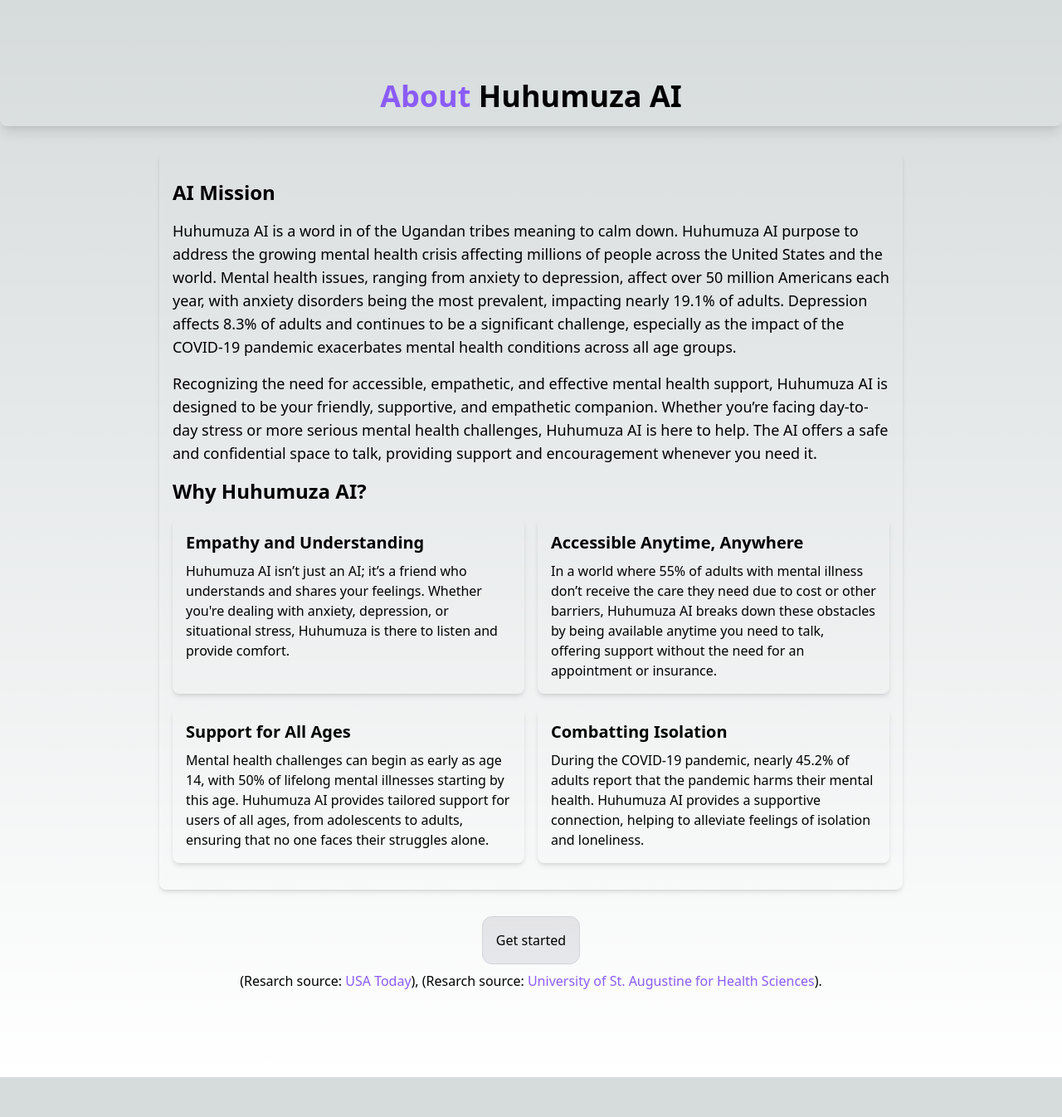
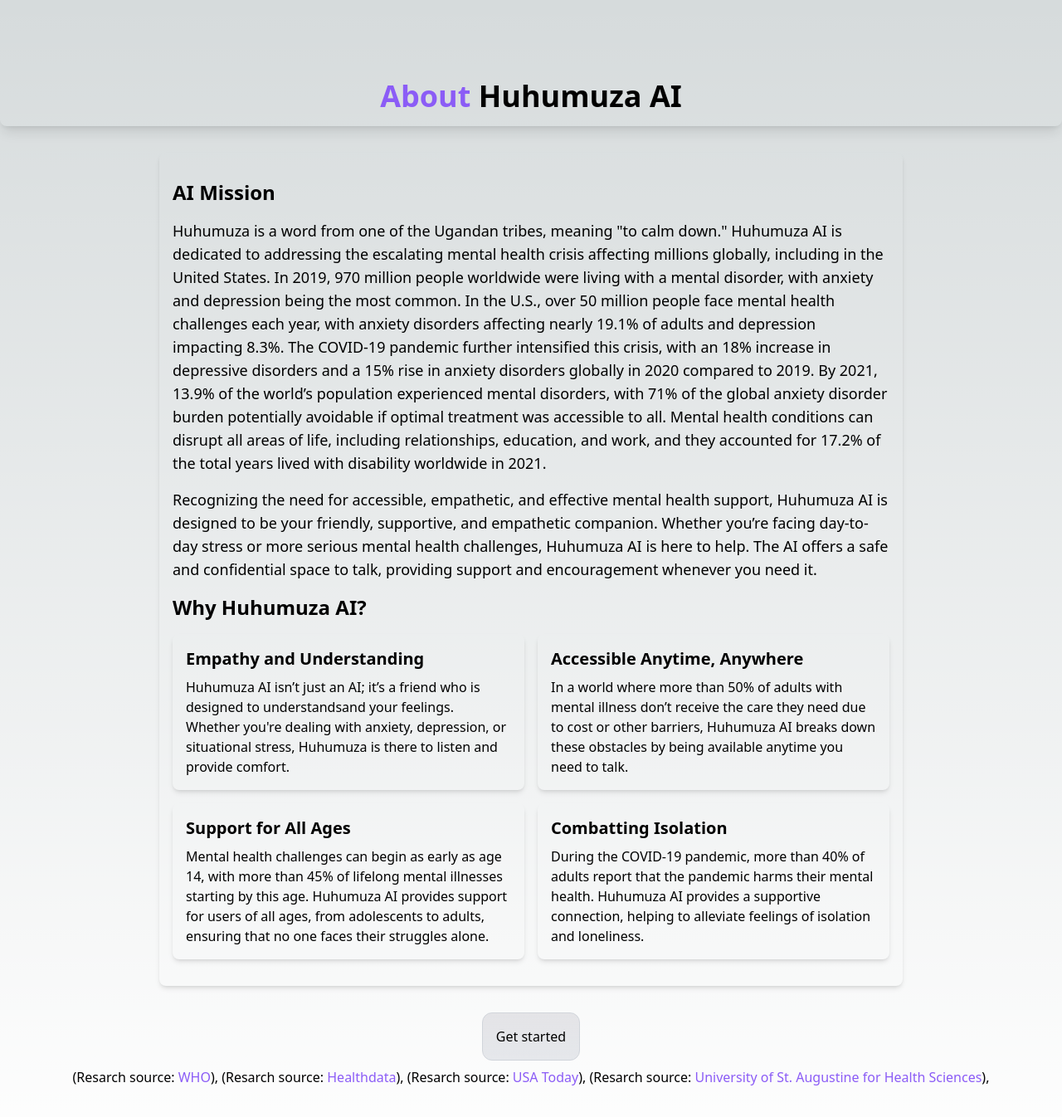
Before and after one commit to MichaelKasingye/google-ai-competition-project, a Next.js app: page /about in a window 1280 px wide. Shown: the top 1346 px of the page at 83% size. Before the commit the page ends 1298 px from the top, so only its background shows below. Built offline with nearby package versions, Linux system fonts and the light colour scheme; no server answers.

Commit message:
Edit about the page

```diff
--- a/src/app/about/page.tsx
+++ b/src/app/about/page.tsx
@@ -39,7 +39,9 @@
       <div className="w-full max-w-4xl px-4 py-8 shadow-md rounded-lg">
         <h2 className="text-2xl font-semibold mb-4">AI Mission</h2>
         <p className="text-lg mb-4">
-          Huhumuza AI is a word in of the Ugandan tribes meaning to calm down. Huhumuza AI purpose to address the growing mental health crisis affecting millions of people across the United States and the world. Mental health issues, ranging from anxiety to depression, affect over 50 million Americans each year, with anxiety disorders being the most prevalent, impacting nearly 19.1% of adults. Depression affects 8.3% of adults and continues to be a significant challenge, especially as the impact of the COVID-19 pandemic exacerbates mental health conditions across all age groups.
+        Huhumuza is a word from one of the Ugandan tribes, meaning "to calm down." Huhumuza AI is dedicated to addressing the escalating mental health crisis affecting millions globally, including in the United States. In 2019, 970 million people worldwide were living with a mental disorder, with anxiety and depression being the most common. In the U.S., over 50 million people face mental health challenges each year, with anxiety disorders affecting nearly 19.1% of adults and depression impacting 8.3%.
+
+        The COVID-19 pandemic further intensified this crisis, with an 18% increase in depressive disorders and a 15% rise in anxiety disorders globally in 2020 compared to 2019. By 2021, 13.9% of the world’s population experienced mental disorders, with 71% of the global anxiety disorder burden potentially avoidable if optimal treatment was accessible to all. Mental health conditions can disrupt all areas of life, including relationships, education, and work, and they accounted for 17.2% of the total years lived with disability worldwide in 2021.
         </p>
         <p className="text-lg mb-4">
           Recognizing the need for accessible, empathetic, and effective mental health support, Huhumuza AI is designed to be your friendly, supportive, and empathetic companion. Whether you’re facing day-to-day stress or more serious mental health challenges, Huhumuza AI is here to help. The AI offers a safe and confidential space to talk, providing support and encouragement whenever you need it.
@@ -49,25 +51,25 @@
           <div className="p-4  rounded-lg shadow-md">
             <h3 className="text-xl font-semibold mb-2">Empathy and Understanding</h3>
             <p className="text-md">
-              Huhumuza AI isn’t just an AI; it’s a friend who understands and shares your feelings. Whether you're dealing with anxiety, depression, or situational stress, Huhumuza is there to listen and provide comfort.
+              Huhumuza AI isn’t just an AI; it’s a friend who is designed to understandsand your feelings. Whether you're dealing with anxiety, depression, or situational stress, Huhumuza is there to listen and provide comfort.
             </p>
           </div>
           <div className="p-4 rounded-lg shadow-md">
             <h3 className="text-xl font-semibold mb-2">Accessible Anytime, Anywhere</h3>
             <p className="text-md">
-              In a world where 55% of adults with mental illness don’t receive the care they need due to cost or other barriers, Huhumuza AI breaks down these obstacles by being available anytime you need to talk, offering support without the need for an appointment or insurance.
+              In a world where more than 50% of adults with mental illness don’t receive the care they need due to cost or other barriers, Huhumuza AI breaks down these obstacles by being available anytime you need to talk.
             </p>
           </div>
           <div className="p-4 rounded-lg shadow-md">
             <h3 className="text-xl font-semibold mb-2">Support for All Ages</h3>
             <p className="text-md">
-              Mental health challenges can begin as early as age 14, with 50% of lifelong mental illnesses starting by this age. Huhumuza AI provides tailored support for users of all ages, from adolescents to adults, ensuring that no one faces their struggles alone.
+              Mental health challenges can begin as early as age 14, with more than 45% of lifelong mental illnesses starting by this age. Huhumuza AI provides support for users of all ages, from adolescents to adults, ensuring that no one faces their struggles alone.
             </p>
           </div>
           <div className="p-4 rounded-lg shadow-md">
             <h3 className="text-xl font-semibold mb-2">Combatting Isolation</h3>
             <p className="text-md">
-              During the COVID-19 pandemic, nearly 45.2% of adults report that the pandemic harms their mental health. Huhumuza AI provides a supportive connection, helping to alleviate feelings of isolation and loneliness.
+              During the COVID-19 pandemic, more than 40% of adults report that the pandemic harms their mental health. Huhumuza AI provides a supportive connection, helping to alleviate feelings of isolation and loneliness.
             </p>
           </div>
         </div>
@@ -78,8 +80,10 @@
         {loading?"loading...": "Get started"}
         </button>
         <div className="m-2">
+        (Resarch source: <a href="https://www.who.int/health-topics/mental-health#tab=tab_2" target="_blank" className="text-violet-500 hover:underline">WHO</a>),
+        (Resarch source: <a href="https://www.healthdata.org/research-analysis/health-risks-issues/mental-health" target="_blank" className="text-violet-500 hover:underline">Healthdata</a>),
         (Resarch source: <a href="https://www.usatoday.com/money/blueprint/health-insurance/mental-health-statistics/" target="_blank" className="text-violet-500 hover:underline">USA Today</a>),
-        (Resarch source: <a href="https://www.usa.edu/blog/mental-health-statistics/" target="_blank" className="text-violet-500 hover:underline">University of St. Augustine for Health Sciences</a>).
+        (Resarch source: <a href="https://www.usa.edu/blog/mental-health-statistics/" target="_blank" className="text-violet-500 hover:underline">University of St. Augustine for Health Sciences</a>),
         </div>
       </div>
     </main>
```
